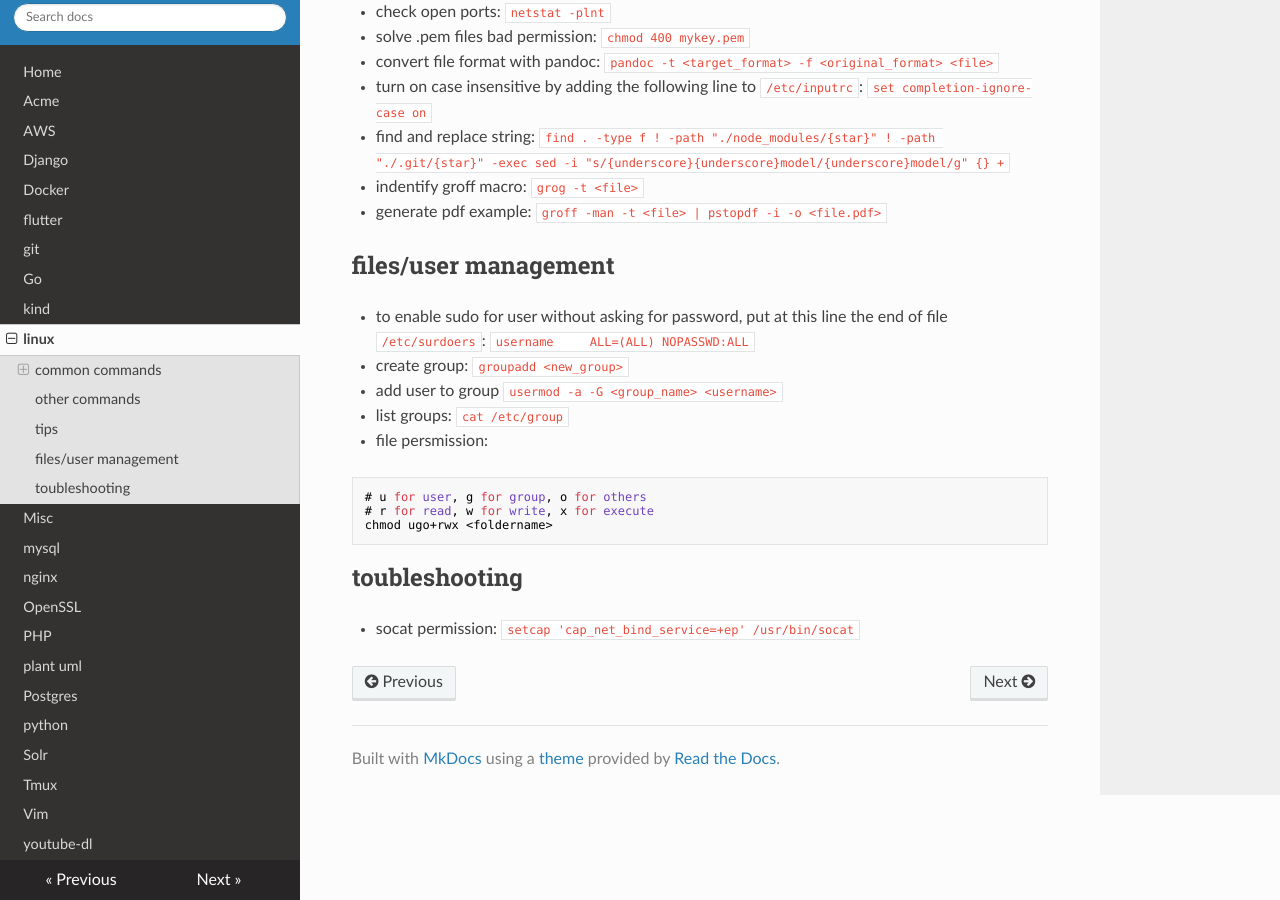
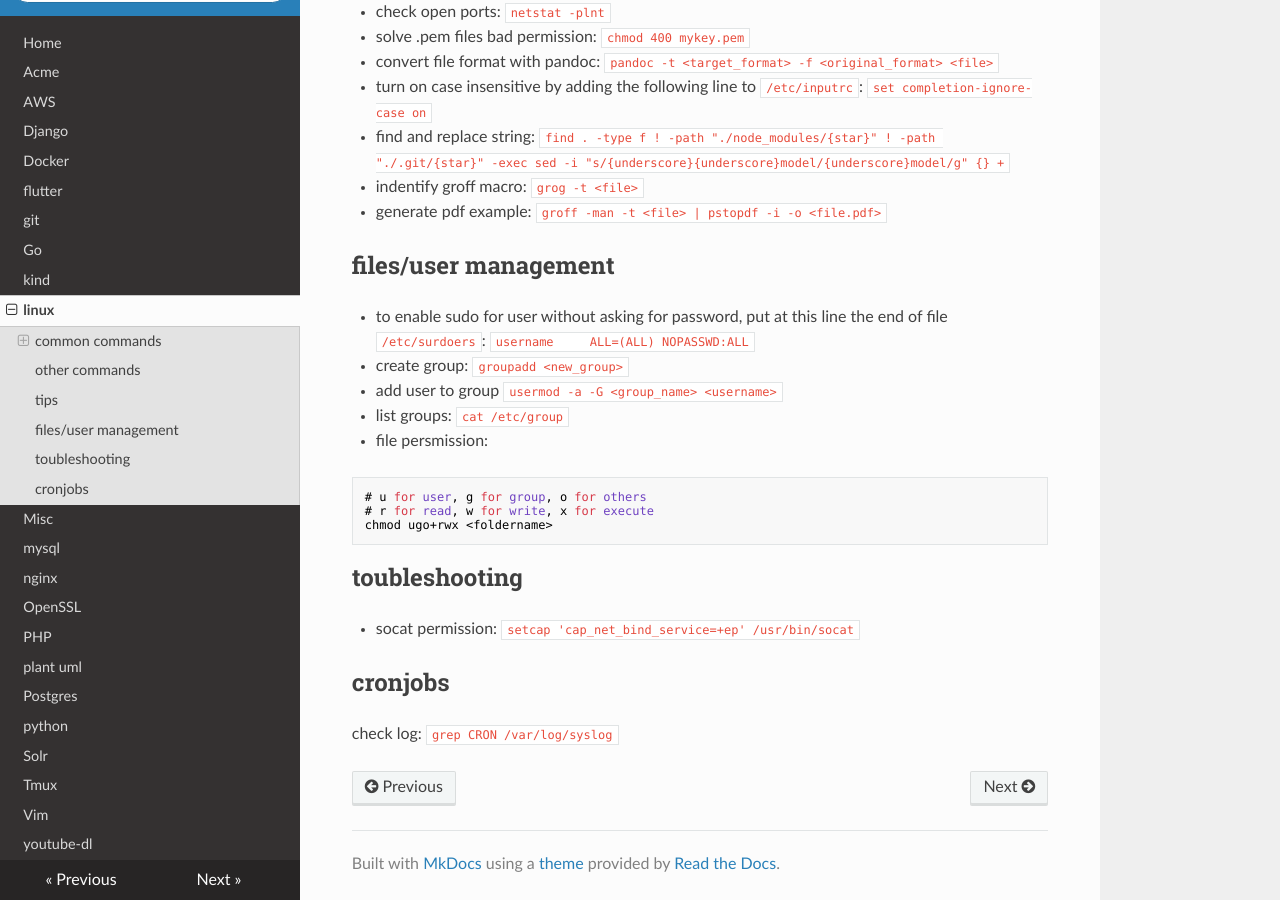
Before and after one commit to filipelucas42/notes, an MkDocs documentation site: the page built from docs/linux.md, in a window 1280 px wide and 900 px high, scrolled down 1071 px. Built offline with MkDocs 1.6.1, drawn with Linux system fonts in a browser that asks for light colours; nearby versions of some CDN libraries.

Commit message:
Update linux.md

```diff
--- a/docs/linux.md
+++ b/docs/linux.md
@@ -70,3 +70,7 @@ chmod ugo+rwx <foldername>
 ## toubleshooting
 
 * socat permission: `setcap 'cap_net_bind_service=+ep' /usr/bin/socat`
+
+## cronjobs
+
+check log: `grep CRON /var/log/syslog`
```
